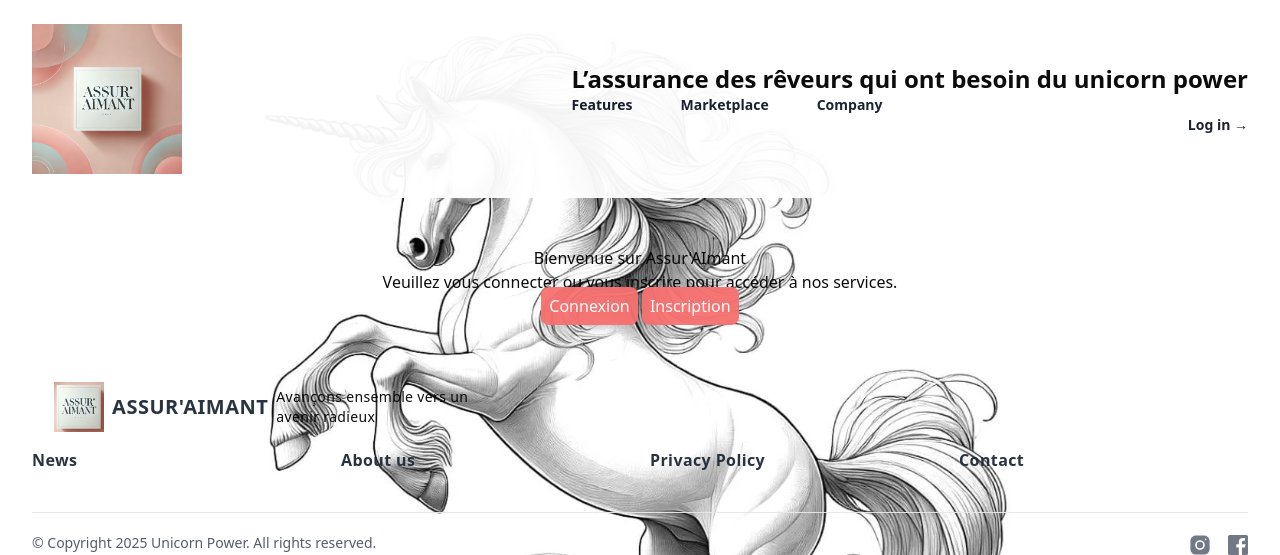
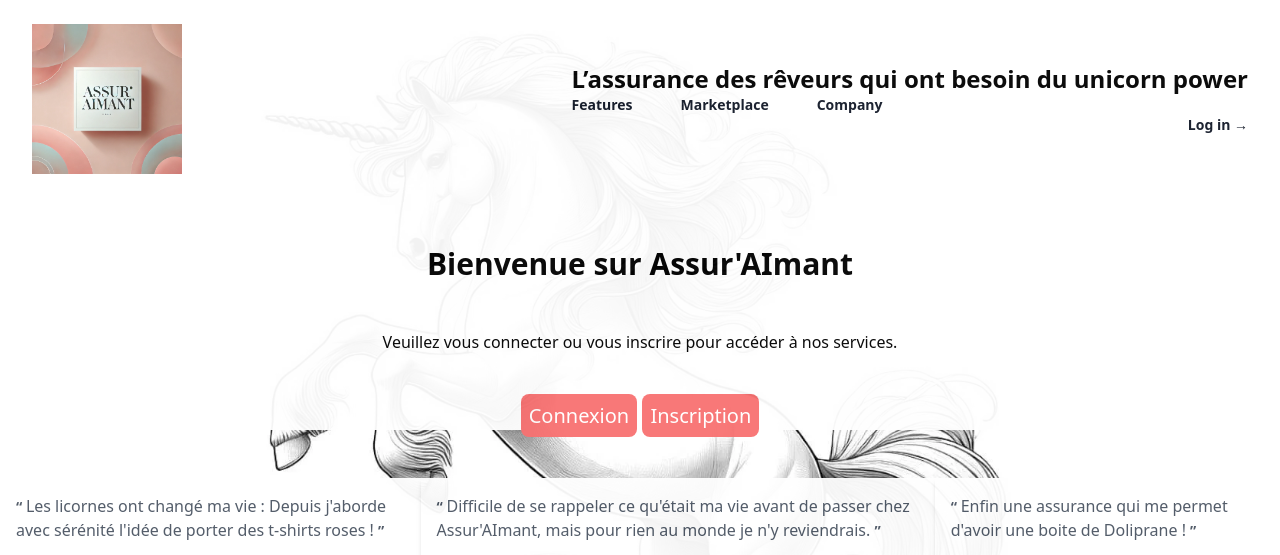
Before and after one commit to istaion/Brief_Djang-Assurance, a Django app: page / in a window 1280 px wide. Shown: the top 555 px of the page. Run offline with Django 5.2, Linux system fonts and the light colour scheme; some libraries are stand-ins or nearby versions.

Commit message:
personalization of the 'welcome' page

```diff
--- a/Djang_Assurance/Djang_Assurance/settings.py
+++ b/Djang_Assurance/Djang_Assurance/settings.py
@@ -25,9 +25,6 @@ BASE_DIR = Path(__file__).resolve().parent.parent
 # SECURITY WARNING: keep the secret key used in production secret!
 SECRET_KEY = os.getenv('SECRET_KEY', 'default_secret_key')
 DEBUG= os.getenv('DEBUG', 'True') == 'True'
-
-# SECURITY WARNING: don't run with debug turned on in production!
-DEBUG = True
 
 ALLOWED_HOSTS = []
 
--- a/Djang_Assurance/theme/templates/base.html
+++ b/Djang_Assurance/theme/templates/base.html
@@ -24,11 +24,6 @@
     <main>
         {% block content %}{% endblock %}
     </main>
-
+	</body>
 	{% include "includes/footer.html" %}
-
-		{% comment %} <footer>
-			<p class="flex items-center justify-center">&copy; 2025 Unicorn Power</p>
-		</footer> {% endcomment %}
-	</body>
 </html>
--- a/Djang_Assurance/theme/templates/includes/footer.html
+++ b/Djang_Assurance/theme/templates/includes/footer.html
@@ -1,6 +1,6 @@
 {% load static tailwind_tags %}
 
- <div class="px-4 pt-16 mx-auto sm:max-w-xl md:max-w-full lg:max-w-screen-xl md:px-24 lg:px-8">
+ <div class="bg-white px-4 pt-16 mx-auto sm:max-w-xl md:max-w-full lg:max-w-screen-xl md:px-24 lg:px-8">
     <div class="grid gap-16 row-gap-10 mb-8 lg:grid-cols-6">
       <div class="md:max-w-md lg:col-span-2">
         <a href="/" aria-label="Go home" title="Company" class="inline-flex items-center">
--- a/Djang_Assurance/user/templates/user/accueil.html
+++ b/Djang_Assurance/user/templates/user/accueil.html
@@ -1,38 +1,114 @@
 {% extends "base.html" %}
 {% load  widget_tweaks %}
+{% load static tailwind_tags %}
 
-
-<!DOCTYPE html>
-<html lang="fr">
-<head>
-    <meta charset="UTF-8">
-    <meta name="viewport" content="width=device-width, initial-scale=1.0">
-    <title>Accueil</title>
-    <link href="https://cdn.jsdelivr.net/npm/bootstrap@5.3.0/dist/css/bootstrap.min.css" rel="stylesheet">
-</head>
 {% block content%}
 <body>
-    <div class="container mt-5">
+    <div class="container mt-16 bg-white min-h-screen">
         <br></br>
-        <h1 class="text-center">Bienvenue sur Assur'AImant</h1>
+        <h1 class="text-3xl font-bold text-center">Bienvenue sur Assur'AImant</h1>
+        <br></br>
         {% if user.is_authenticated %}
             <p class="text-center">Bonjour, {{ user.first_name }} {{ user.last_name }} !</p>
-
-            <div class="text-center">
-                <a href="{% url 'profil' %}" class="btn btn-info">Voir mon profil</a>
+            <br></br>
+            <div class="text-center text-xl">
+                <a href="{% url 'profil' %}" class="btn">Voir mon profil</a>
                 <form method="POST" action="{% url 'deconnexion' %}" style="display: inline;">
                     {% csrf_token %}
-                    <button type="submit" class="btn btn-danger">Se déconnecter</button>
+                    <button type="submit" class="btn">Se déconnecter</button>
                 </form>
             </div>
         {% else %}
             <p class="text-center">Veuillez vous connecter ou vous inscrire pour accéder à nos services.</p>
-            <div class="text-center">
-                <a href="{% url 'connexion' %}" class="btn btn-primary">Connexion</a>
-                <a href="{% url 'inscription' %}" class="btn btn-secondary">Inscription</a>
+            <br></br>
+            <div class="text-center text-xl">
+                <a href="{% url 'connexion' %}" class="btn">Connexion</a>
+                <a href="{% url 'inscription' %}" class="btn">Inscription</a>
             </div>
         {% endif %}
     </div>
+
+
+    <br></br>
+    <div class="flex flex-wrap justify-center gap-8 p-8">
+        <div class="bg-white border border-gray-300 w-72 shadow-md rounded-xl p-4">
+            <p class="text-gray-600">
+                <span class="text-sm font-bold text-indigo-500">
+                    “
+                </span>
+                Les licornes ont changé ma vie : Depuis j'aborde avec sérénité l'idée de porter des t-shirts roses !
+                <span class="text-sm font-bold text-indigo-500">
+                    ”
+                </span>
+            </p>
+            <div class="flex items-center mt-4">
+                <a href="#" class="relative block">
+                    <img alt="profil" src="/images/person/1.jpg" class="object-cover rounded-full h-10 w-10"/>
+                </a>
+                <div class="flex flex-col justify-between ml-2">
+                    <span class="text-sm font-semibold text-indigo-500">
+                        Michou
+                    </span>
+                    <span class="flex items-center text-xs text-gray-500">
+                        Unicorner depuis 1982
+                        <img src="{% static 'css/dist/logo_small.jpg' %}" style="width:20px; height:20px;"/>
+                    </span>
+                </div>
+            </div>
+        </div>
+        <div class="bg-white border border-gray-300 w-72 shadow-md rounded-xl p-4">
+            <p class="text-gray-600">
+                <span class="text-sm font-bold text-indigo-500">
+                    “
+                </span>
+                Difficile de se rappeler ce qu'était ma vie avant de passer chez Assur'AImant, mais pour rien au monde je n'y reviendrais.
+                <span class="text-sm font-bold text-indigo-500">
+                    ”
+                </span>
+            </p>
+            <div class="flex items-center mt-4">
+                <a href="#" class="relative block">
+                    <img alt="profil" src="/images/person/1.jpg" class="object-cover rounded-full h-10 w-10"/>
+                </a>
+                <div class="flex flex-col justify-between ml-2">
+                    <span class="text-sm font-semibold text-indigo-500">
+                        Gisèle
+                    </span>
+                    <span class="flex items-center text-xs text-gray-500">
+                        Unicorner depuis 2026
+                        <img src="{% static 'css/dist/logo_small.jpg' %}" style="width:20px; height:20px;"/>
+                    </span>
+                </div>
+            </div>
+        </div>
+        <div class="bg-white border border-gray-300 w-72 shadow-md rounded-xl p-4">
+            <p class="text-gray-600">
+                <span class="text-sm font-bold text-indigo-500">
+                    “
+                </span>
+                Enfin une assurance qui me permet d'avoir une boite de Doliprane !
+                <span class="text-sm font-bold text-indigo-500">
+                    ”
+                </span>
+            </p>
+            <div class="flex items-center mt-4">
+                <a href="#" class="relative block">
+                    <img alt="profil" src="/images/person/1.jpg" class="object-cover rounded-full h-10 w-10"/>
+                </a>
+                <div class="flex flex-col justify-between ml-2">
+                    <span class="text-sm font-semibold text-indigo-500">
+                        Jean Miguel
+                    </span>
+                    <span class="flex items-center text-xs text-gray-500">
+                        Unicorner depuis 2010
+                        <img src="{% static 'css/dist/logo_small.jpg' %}" style="width:20px; height:20px;"/>
+                    </span>
+                </div>
+            </div>
+        </div>
+    </div>
+
+
 </body>
 {%  endblock  %}
 </html>
```
Also changed, not shown: Djang_Assurance/app/migrations/0001_initial.py.
